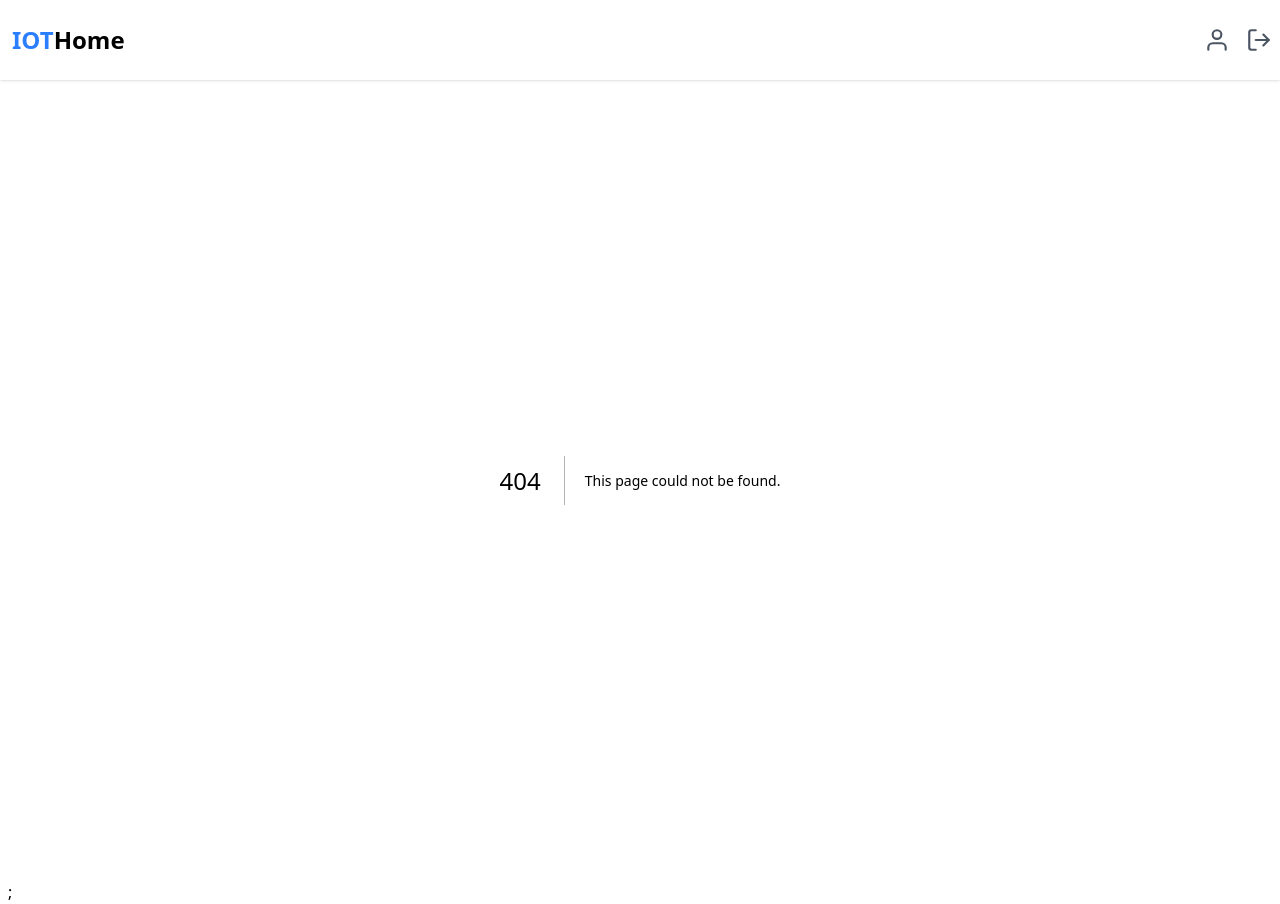
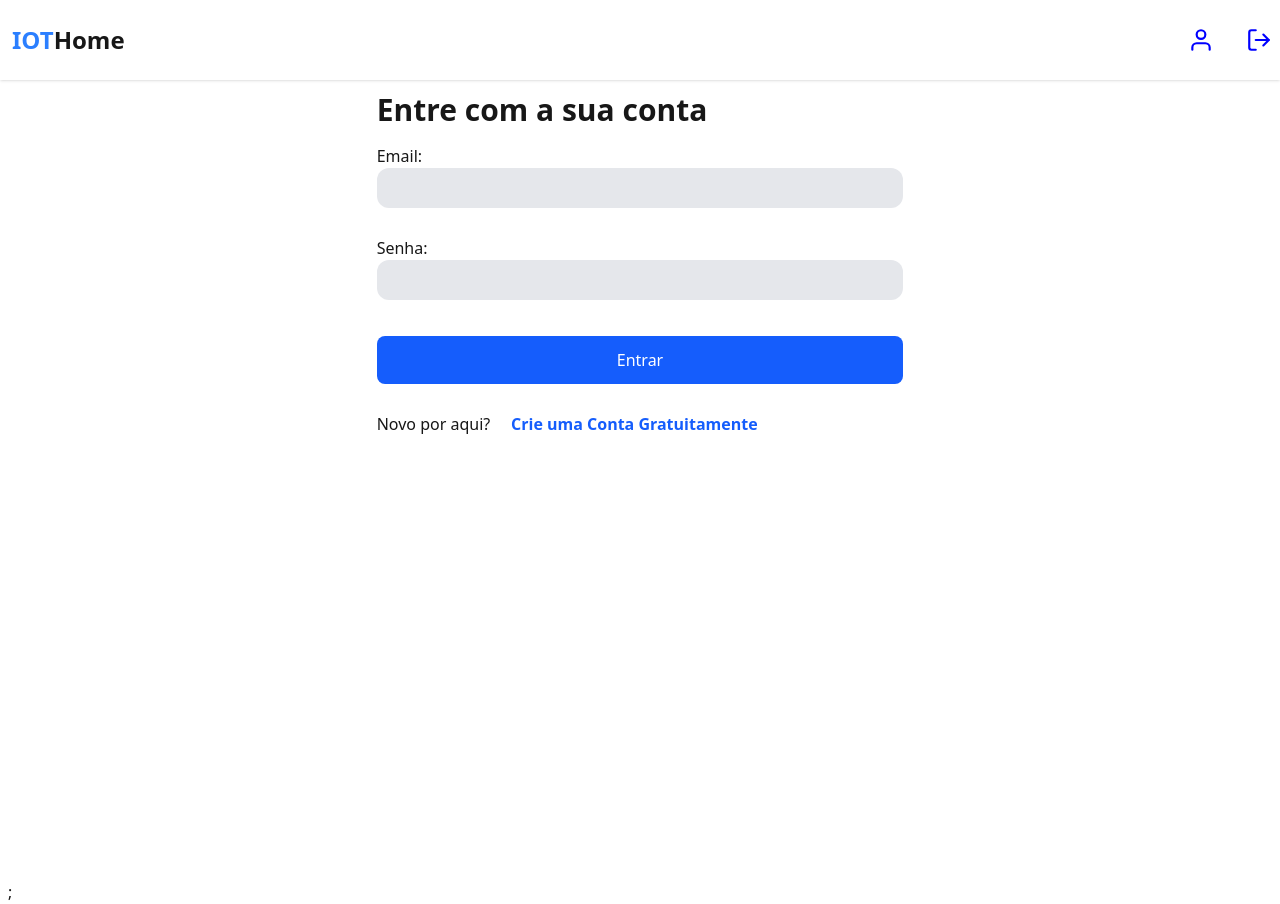
Before and after one commit to mig-ramos/iot-home-web, a Next.js app: page /auth in a window 1280 px wide. Before the commit this address had no page. Built offline with nearby package versions, Linux system fonts and the light colour scheme.

Commit message:
cria componente input e pages estaticas auth e dashboard

```diff
--- /dev/null
+++ b/src/components/input.tsx
@@ -0,0 +1,27 @@
+interface InputTextProps {
+  label: string;
+  valor: any;
+  somenteLeitura?: boolean;
+  obrigatorio?: boolean;
+  naoRenderizarQuando?: boolean;
+  tipo?: "text" | "email" | "password" | "number";
+  valorMudou?: (novoValor: any) => void;
+}
+
+export const InputText = (props: InputTextProps) => {
+  return props.naoRenderizarQuando ? null : (
+    <div className={`flex flex-col mt-4`}>
+      <label>{props.label}:</label>
+      <input
+        type={props.tipo ?? "text"}
+        value={props.valor}
+        readOnly={props.somenteLeitura}
+        onChange={(e) => props.valorMudou?.(e.target.value)}
+        required={props.obrigatorio}
+        className={`
+              py-2 px-4 rounded-xl bg-gray-200 focus:bg-white dark:bg-gray-700 dark:focus:bg-gray-900
+              focus:border-2 dark:focus:border-2 focus:border-lime-700 dark:focus:border-lime-300   outline-none dark:outline-none`}
+      />
+    </div>
+  );
+};
--- a/src/components/public/header.tsx
+++ b/src/components/public/header.tsx
@@ -10,14 +10,22 @@ export function Header() {
           </h1>
         </Link>
 
-        <div className="flex items-baseline gap-4">
-          <Link href={"/dashboard"}>
-            <FiUser size={26} color="#4b5563" />
-          </Link>
+        <div className="flex items-baseline gap-8">
+          {true ? (
+            <Link href={"/dashboard"} className="flex gap-2">
+              <FiUser size={26} color="blue" />
+            </Link>
+          ) : (
+            <Link href={"/dashboard"} className="flex gap-2">
+              <FiUser size={26} color="blue" />
+            </Link>
+          )}
 
-          <button>
-            <FiLogOut size={26} color="#4b5563" />
-          </button>
+          <form action="">
+            <button className="flex gap-2 hover:cursor-pointer">
+              <FiLogOut size={26} color="blue" />
+            </button>
+          </form>
         </div>
       </div>
     </header>
--- a/src/components/public/layoutPublic.tsx
+++ b/src/components/public/layoutPublic.tsx
@@ -1,4 +1,4 @@
-import { Container } from "./container";
+import { Container } from "../container";
 import { Header } from "./header";
 
 export default function LayoutPublic({
--- /dev/null
+++ b/src/pages/auth.tsx
@@ -0,0 +1,159 @@
+import { useState } from "react";
+import Image from "next/image";
+import imgLoading from "assets/loading.gif";
+import { toast } from "sonner";
+import router from "next/router";
+import Head from "next/head";
+import { InputText } from "@/components/input";
+
+export default function Auth() {
+  const [modo, setModo] = useState<"login" | "cadastro">("login");
+  const [name, setName] = useState("");
+  const [email, setEmail] = useState("");
+  const [password, setPassword] = useState("");
+  // const [role, setRole] = useState("");
+  const [passConfirm, setPassConfirm] = useState("");
+  const [loading, setLoading] = useState(false);
+
+  function clearForm() {
+    setName("");
+    setEmail("");
+    // setRole('');
+    setPassword("");
+    setPassConfirm("");
+  }
+
+  async function submeter() {
+    if (modo === "login") {
+      if (email === "" || password === "") {
+        toast.warning("PREENCHA OS DADOS...");
+        return;
+      }
+      setLoading(true);
+      let data = {
+        email,
+        password,
+      };
+      // await signIn(data);
+      // clearForm();
+      setLoading(false);
+    } else {
+      if (
+        name === "" ||
+        email === "" ||
+        password === "" ||
+        passConfirm === ""
+      ) {
+        toast.warning("PREENCHA OS DADOS...");
+        return;
+      }
+      if (password !== passConfirm) {
+        toast.warning("As SENHAS são diferentes...");
+        return;
+      }
+      setLoading(true);
+      let data = {
+        name,
+        email,
+        password,
+      };
+      // await signUp(data);
+      clearForm();
+      setModo("login");
+      setLoading(false);
+    }
+  }
+  return (
+    <div className={"dark:bg-gray-800 min-h-screen"}>
+      <div
+        className={
+          "flex flex-col w-11/12 sm:w-9/12 md:w-8/12 lg:w-5/12 mx-auto"
+        }
+      >
+        <h1 className={"text-3xl font-bold mt-3 dark:text-gray-300"}>
+          {modo === "login"
+            ? "Entre com a sua conta"
+            : "Cadastre-se na plataforma"}
+        </h1>
+        <div className="flex flex-col gap-3">
+          <InputText
+            tipo="text"
+            label="Nome"
+            valor={name}
+            valorMudou={setName}
+            obrigatorio
+            naoRenderizarQuando={modo === "login"}
+          />
+          <InputText
+            tipo="email"
+            label="Email"
+            valor={email}
+            valorMudou={setEmail}
+            obrigatorio
+          />
+          <InputText
+            tipo="password"
+            label="Senha"
+            valor={password}
+            valorMudou={setPassword}
+            obrigatorio
+          />
+          <InputText
+            tipo="password"
+            label="Confirma senha"
+            valor={passConfirm}
+            valorMudou={setPassConfirm}
+            obrigatorio
+            naoRenderizarQuando={modo === "login"}
+          />
+          <button
+            onClick={submeter}
+            disabled={loading}
+            className={`
+          flex justify-center
+      w-full bg-blue-600 hover:bg-blue-500
+      dark:bg-blue-700 dark:hover:bg-blue-600
+      text-white rounded-lg px-4 py-3 mt-6
+      `}
+          >
+            <Image
+              src={imgLoading}
+              alt="Carregando"
+              hidden={!loading}
+              width={24}
+              className="mr-2"
+            />
+            {modo === "login" ? "Entrar" : "Cadastrar"}
+          </button>
+          {modo == "login" ? (
+            <>
+              <p className="my-4 dark:text-gray-300">
+                Novo por aqui?{" "}
+                <a
+                  onClick={() => setModo("cadastro")}
+                  className={`
+                text-blue-600 hover:text-blue-500 font-semibold cursor-pointer
+                `}
+                >
+                  &nbsp; &nbsp; Crie uma Conta Gratuitamente
+                </a>
+              </p>
+            </>
+          ) : (
+            <p className="my-4">
+              Já tem cadastro?
+              <a
+                onClick={() => setModo("login")}
+                className={`
+        text-blue-600 hover:text-blue-500 font-semibold cursor-pointer
+        `}
+              >
+                &nbsp; &nbsp; Entre com suas credenciais
+              </a>
+            </p>
+          )}
+        </div>
+      </div>
+    </div>
+  );
+}
--- /dev/null
+++ b/src/pages/dashboard/index.tsx
@@ -0,0 +1,14 @@
+import { Container } from "@/components/container";
+import Head from "next/head";
+
+export default function Dashboard() {
+  return (
+    <div>
+      <Head>
+        <title>Meu Painel</title>
+        <meta name="description" content="Painel de Administração" />
+      </Head>
+      <Container>Meu Painel</Container>
+    </div>
+  );
+}
```
Also changed, not shown: src/assets/loading.gif (renamed from public/loading.gif), src/components/container.tsx (renamed from src/components/public/container.tsx), src/components/logo.tsx (renamed from src/components/public/logo.tsx).
